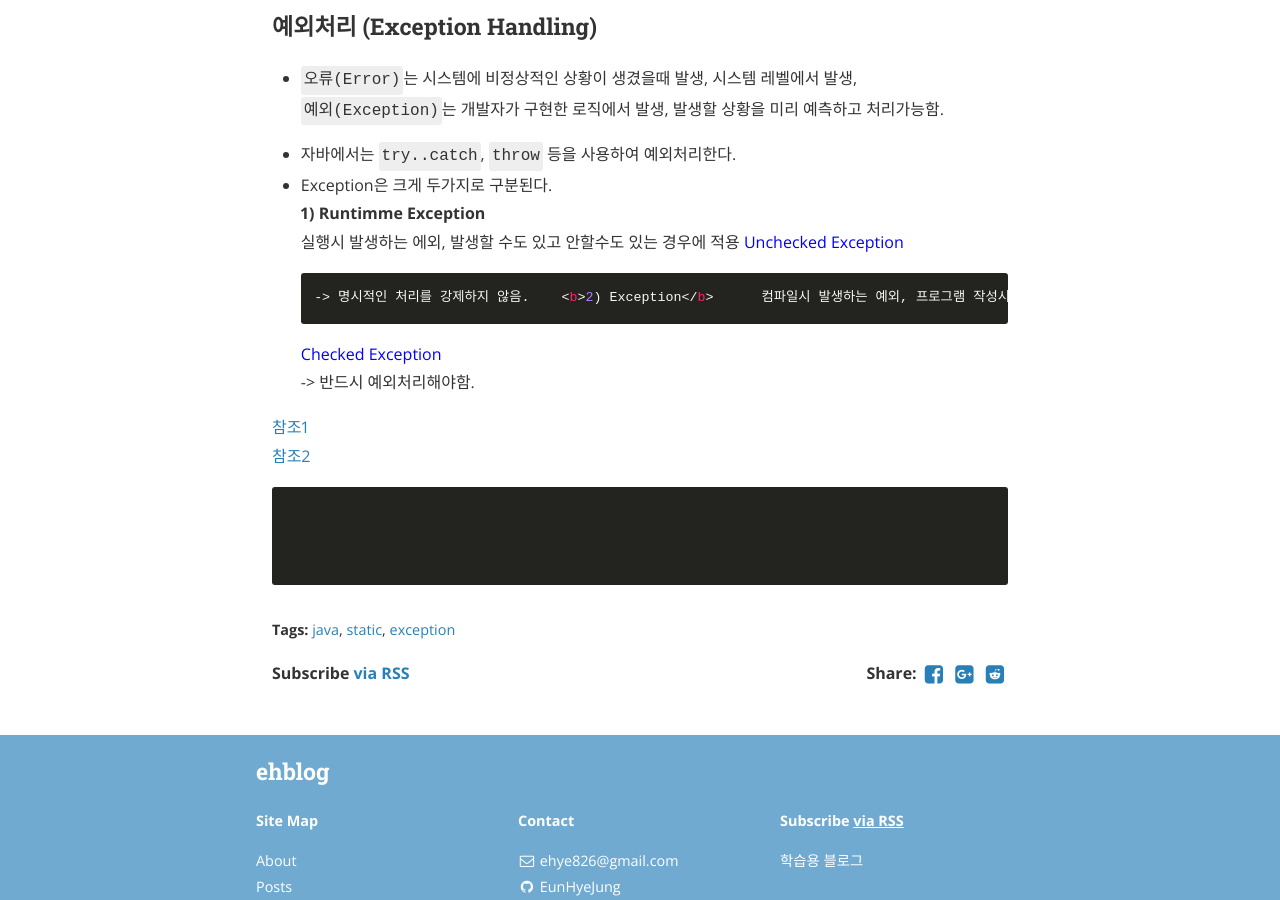
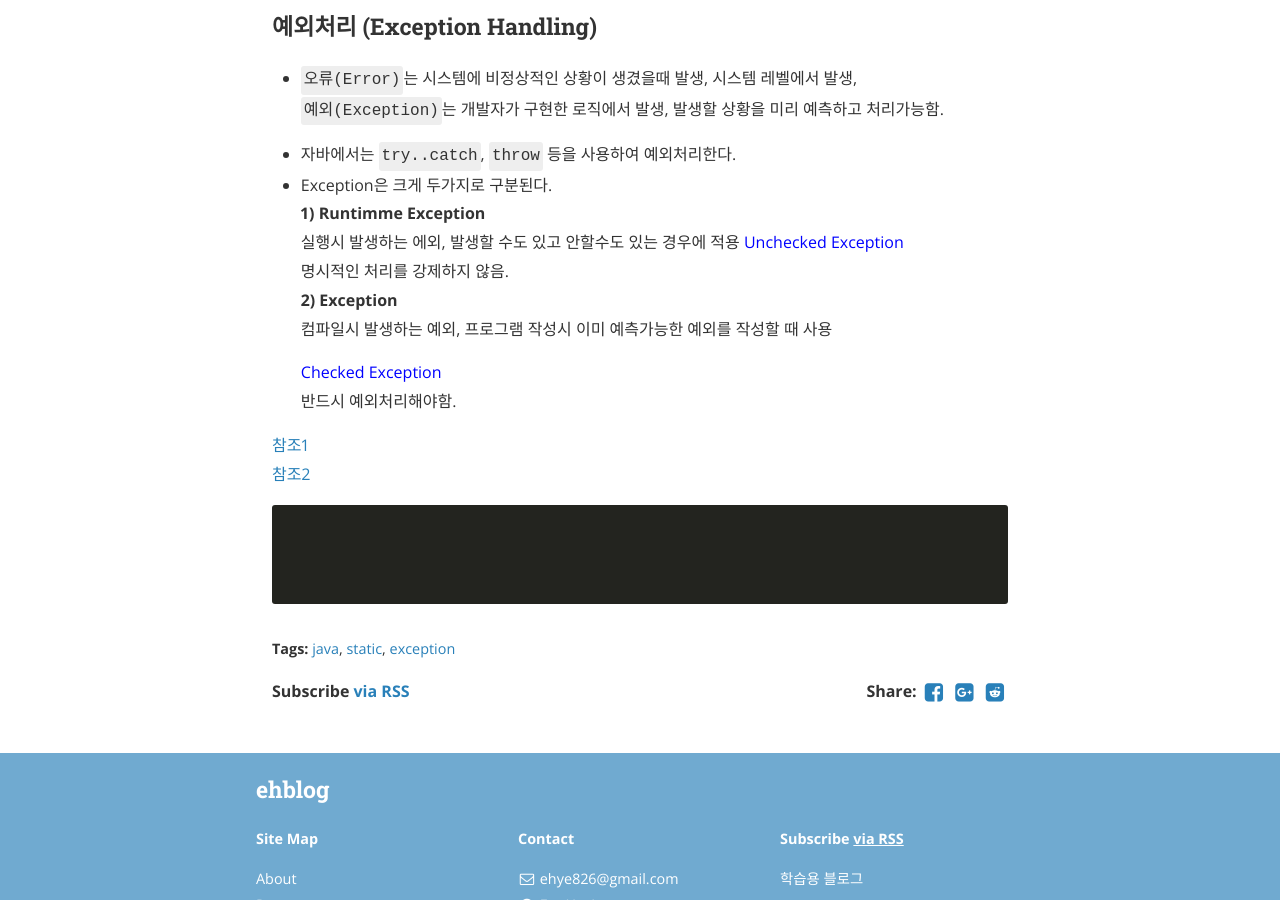
Before and after one commit to EunHyeJung/EunHyeJung.github.io, a Jekyll site: the page built from _posts/2018-07-19-java-study-02.md, in a window 1280 px wide and 900 px high, scrolled down 1061 px. Built offline with Jekyll 4.4.1, drawn with Linux system fonts in a browser that asks for light colours; nearby versions of some CDN libraries; comment, search, counter and statistics services are not loaded.

Commit message:
Java - static, exception 정리

```diff
--- a/_posts/2018-07-19-java-study-02.md
+++ b/_posts/2018-07-19-java-study-02.md
@@ -34,10 +34,12 @@ cover:  "/assets/instacode.png"
 * Exception은 크게 두가지로 구분된다.
   <b>1) Runtimme Exception</b>
      실행시 발생하는 에외, 발생할 수도 있고 안할수도 있는 경우에 적용
-     <font color="blue">Unchecked Exception  </font>    -> 명시적인 처리를 강제하지 않음.
+     <font color="blue">Unchecked Exception  </font>
+     명시적인 처리를 강제하지 않음.
   <b>2) Exception</b>
      컴파일시 발생하는 예외, 프로그램 작성시 이미 예측가능한 예외를 작성할 때 사용
-    <font color="blue">Checked Exception  </font>  -> 반드시 예외처리해야함.
+    <font color="blue">Checked Exception  </font>
+    반드시 예외처리해야함.
 
 
 
```
